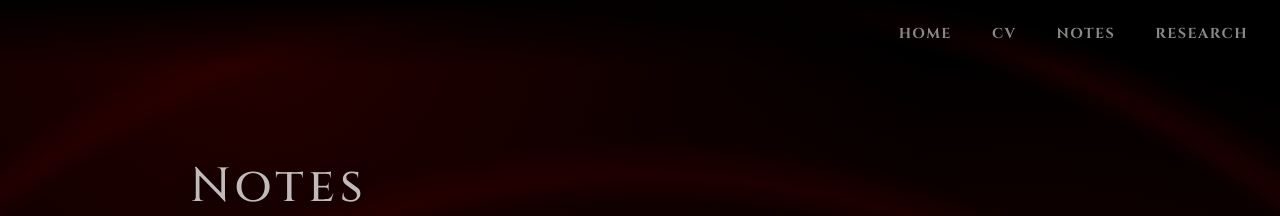
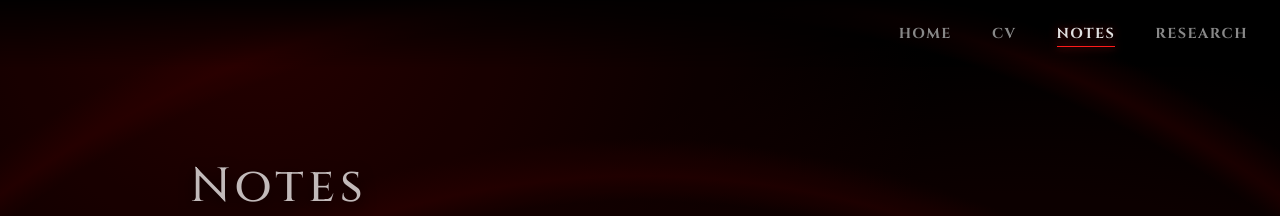
Before and after one commit to PONKAILASHRAJ/pk, a Jekyll site: the page notes.html, which Jekyll copies as it is, in a window 1280 px wide. Shown: the top 216 px of the page. Built offline with Jekyll 4.4.1, drawn with Linux system fonts in a browser that asks for light colours.

Commit message:
notes.html

```diff
--- a/notes.html
+++ b/notes.html
@@ -169,11 +169,11 @@
 </head>
 <body>
   <nav>
-  <a href="../index.html">Home</a>
-  <a href="../cv.html">CV</a>
-  <a href="../notes.html">Notes</a>
-  <a href="../research.html">Research</a>
-</nav>
+    <a href="index.html">Home</a>
+    <a href="cv.pdf" target="_blank">CV</a>
+    <a href="notes.html" class="active">Notes</a>
+    <a href="research.html">Research</a>
+  </nav>
 
   <div class="container">
     <h1 class="fade-up" style="animation-delay:0.3s;">Notes</h1>
```
